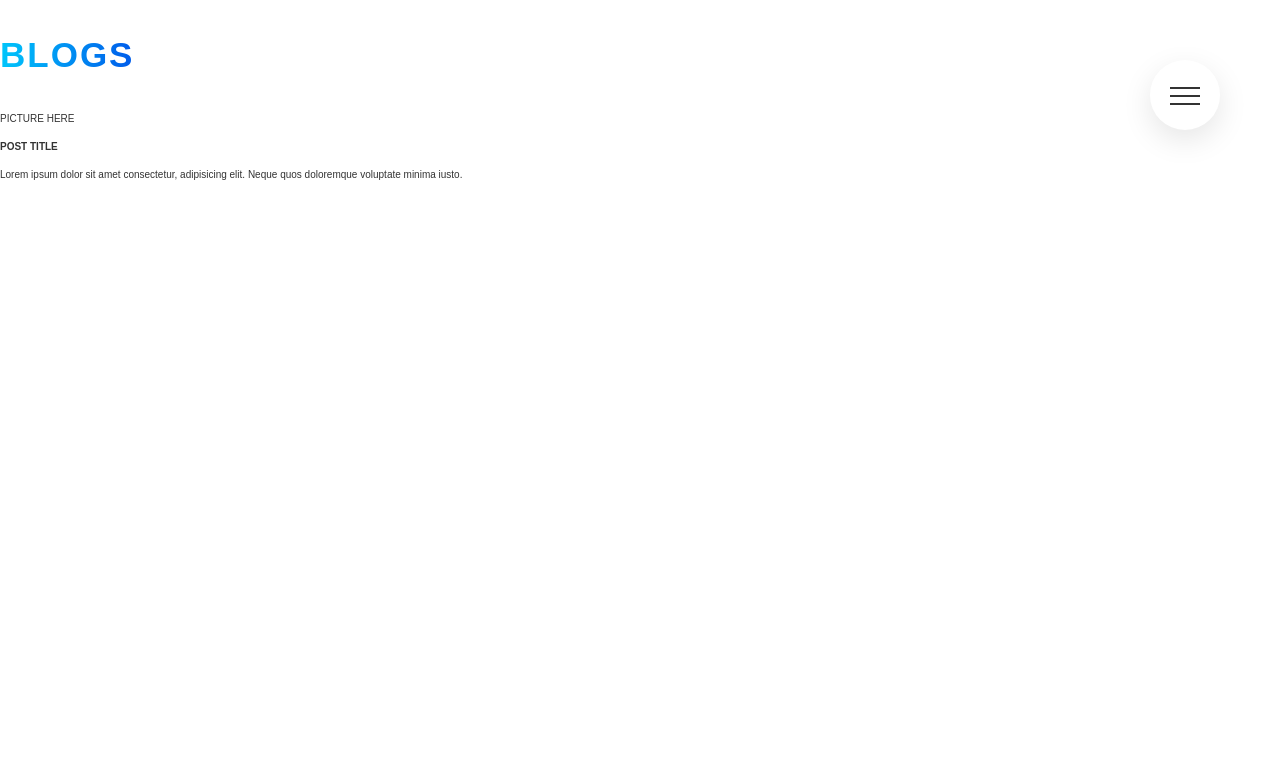
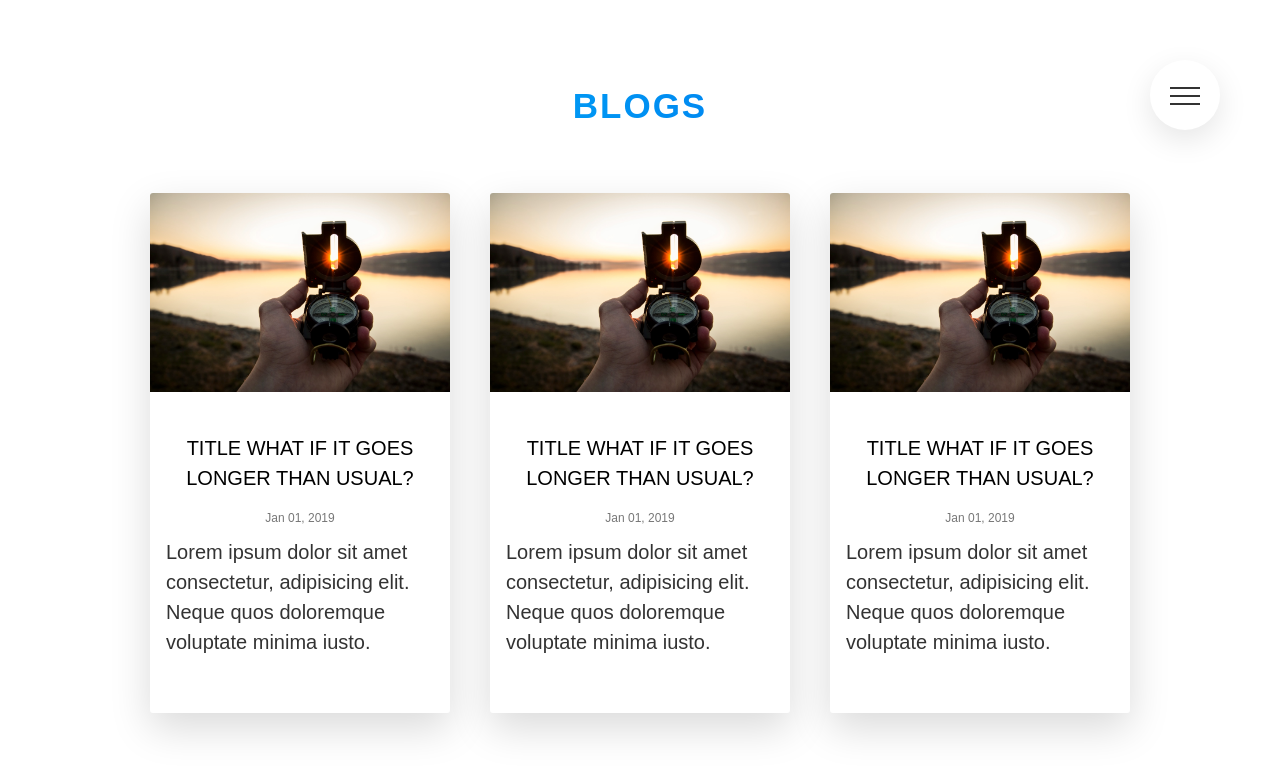
Before and after one commit to jamgar/jg-portfolio, a Nuxt app: page /Blogs in a window 1280 px wide. Shown: the top 774 px of the page. Built offline with nearby package versions, Linux system fonts and the light colour scheme.

Commit message:
Add blogs page and blog slug page

```diff
--- a/assets/css/base/_base.scss
+++ b/assets/css/base/_base.scss
@@ -1,3 +1,10 @@
+*,
+*::after,
+*::before {
+  margin: 0;
+  padding: 0;
+  box-sizing: inherit;
+}
 html {
   font-size: 62.5% !important;
 }
--- a/components/BlogCard.vue
+++ b/components/BlogCard.vue
@@ -1,12 +1,24 @@
 <template>
-  <div class="blog-card">
-    <div class="blog-card__picture">PICTURE HERE</div>
-    <h4 class="card__heading">
-      <span class="card__heading-span">POST TITLE</span>
+  <div class="blog-card blog-card--animated">
+    <div class="blog-card__picture">
+      <img
+        v-if="true"
+        src="~/assets/images/goals-and-direction.jpg"
+        alt="image"
+      />
+      <span v-else class="blog-card__alt">&nbsp;</span>
+    </div>
+    <h4 class="blog-card__heading">
+      <nuxt-link class="heading__link" to="/blogs/1"
+        >TITLE WHAT IF IT GOES LONGER THAN USUAL?</nuxt-link
+      >
     </h4>
-    <div class="card__body">
-      Lorem ipsum dolor sit amet consectetur, adipisicing elit. Neque quos
-      doloremque voluptate minima iusto.
+    <div class="blog-card__body">
+      <p class="blog-card__meta">Jan 01, 2019</p>
+      <p class="blog-card__text">
+        Lorem ipsum dolor sit amet consectetur, adipisicing elit. Neque quos
+        doloremque voluptate minima iusto.
+      </p>
     </div>
   </div>
 </template>
@@ -15,4 +27,75 @@
 export default {}
 </script>
 
-<style lang="scss" scoped></style>
+<style lang="scss" scoped>
+.blog-card {
+  border-radius: 3px;
+  box-shadow: 0 1.5rem 4rem rgba($color-black, 0.15);
+  height: 52rem;
+  margin: 2rem;
+  position: relative;
+  flex-basis: 300px;
+
+  &__picture {
+    height: 23rem;
+    border-top-left-radius: 3px;
+    border-top-right-radius: 3px;
+    overflow: hidden;
+
+    img {
+      width: 100%;
+    }
+  }
+  &__alt {
+    background-image: linear-gradient(
+      to right bottom,
+      rgba($color-primary-light, 0.9),
+      rgba($color-primary-dark, 0.9)
+    );
+    display: block;
+    height: 100%;
+    width: 100%;
+  }
+  &__heading {
+    font-size: 2rem;
+    font-weight: 300;
+    text-align: center;
+    margin-top: 1rem;
+    width: 100%;
+  }
+  &__body {
+    padding: 1.6rem;
+  }
+  &__meta {
+    font-size: 1.2rem;
+    color: $color-grey-dark-2;
+    margin-bottom: 1rem;
+    text-align: center;
+  }
+  &__text {
+    font-size: 2rem;
+  }
+  &--animated {
+    animation: moveInButtonUp 0.75s ease-out 0.5s;
+    animation-fill-mode: backwards;
+  }
+}
+.heading__link {
+  &:link,
+  &:visited {
+    color: $color-black;
+    text-decoration: none;
+    transition: all 0.3s;
+  }
+  &:hover {
+    background-color: $color-primary;
+    color: $color-white;
+    box-shadow: 0 1rem 2rem rgba($color-black, 0.15);
+    transform: translateY(-2px);
+  }
+  &:active {
+    box-shadow: 0 1rem 2rem rgba($color-black, 0.15);
+    transform: translateY(-0.5px);
+  }
+}
+</style>
--- a/components/Nav.vue
+++ b/components/Nav.vue
@@ -14,6 +14,9 @@
         </li>
         <li class="navigation__item">
           <nuxt-link to="/#about" class="navigation__link">Who am i</nuxt-link>
+        </li>
+        <li class="navigation__item">
+          <nuxt-link to="/blogs" class="navigation__link">Blogs</nuxt-link>
         </li>
         <li class="navigation__item">
           <nuxt-link to="/#contact" class="navigation__link"
@@ -94,7 +97,7 @@ export default {
     opacity: 0;
     position: fixed;
     top: 0;
-    left: 0;
+    left: -200px;
     z-index: 1500;
     transition: all 0.8s cubic-bezier(0.68, -0.55, 0.265, 1.55);
   }
@@ -148,6 +151,7 @@ export default {
   &__checkbox:checked ~ &__nav {
     width: 100%;
     opacity: 1;
+    left: 0;
   }
   // ICON
   &__icon {
--- a/nuxt.config.js
+++ b/nuxt.config.js
@@ -30,7 +30,7 @@ export default {
   /*
    ** Global CSS
    */
-  css: ['normalize.css/normalize.css', '@/assets/css/main.scss'],
+  css: ['@/assets/css/main.scss'],
   /*
    ** Plugins to load before mounting the App
    */
--- a/pages/Blogs/_slug.vue
+++ b/pages/Blogs/_slug.vue
@@ -0,0 +1,58 @@
+<template>
+  <article :key="$route.params.slug" class="blog">
+    <header class="blog__header">
+      <div class="blog__img">
+        <img src="~/assets/images/goals-and-direction.jpg" alt="Image" />
+      </div>
+      <h1 class="heading-secondary blog__heading">Title</h1>
+      <p class="blog__meta">Jan 01, 2019</p>
+    </header>
+    <div class="blog__content">
+      <p>
+        Lorem ipsum dolor sit, amet consectetur adipisicing elit. Consectetur
+        beatae doloremque maxime a error, obcaecati assumenda aliquam
+        distinctio, mollitia harum optio laborum veritatis numquam voluptatum
+        accusamus, quisquam doloribus rem blanditiis. Lorem ipsum dolor sit amet
+        consectetur adipisicing elit. Aspernatur esse quas corporis non
+        similique sint deleniti fuga dolore minima cumque, id cupiditate ad
+        aliquid minus incidunt corrupti commodi saepe consequatur.
+      </p>
+    </div>
+  </article>
+</template>
+
+<script>
+export default {}
+</script>
+
+<style lang="scss" scoped>
+.blog {
+  padding: 0 5rem;
+  margin: 0 auto;
+
+  &__header {
+    margin-top: 15rem;
+    text-align: center;
+  }
+  &__img {
+    margin: 0 auto;
+    max-width: 75rem;
+
+    img {
+      width: 100%;
+    }
+  }
+  &__heading {
+    color: $color-grey-dark-3;
+    margin-top: 5rem;
+  }
+  &__meta {
+    font-size: 1.2rem;
+  }
+  &__content {
+    font-size: 1.6rem;
+    margin: 5rem auto;
+    max-width: 70rem;
+  }
+}
+</style>
--- a/pages/Blogs/index.vue
+++ b/pages/Blogs/index.vue
@@ -1,7 +1,11 @@
 <template>
-  <div>
+  <div class="blogs">
     <h2 class="heading-secondary">Blogs</h2>
-    <BlogCard />
+    <div class="cards">
+      <BlogCard />
+      <BlogCard />
+      <BlogCard />
+    </div>
   </div>
 </template>
 
@@ -15,4 +19,21 @@ export default {
 }
 </script>
 
-<style lang="scss" scoped></style>
+<style lang="scss" scoped>
+.blogs {
+  max-width: 114rem;
+  margin: 0 auto;
+
+  & > h2 {
+    display: block;
+    text-align: center;
+    margin-bottom: 4rem;
+    margin-top: 8rem;
+  }
+}
+.cards {
+  display: flex;
+  flex-wrap: wrap;
+  justify-content: center;
+}
+</style>
```
Also changed, not shown: components/Header.vue (+0 -14 lines), assets/images/goals-and-direction.jpg (added), pages/README.md (deleted).
